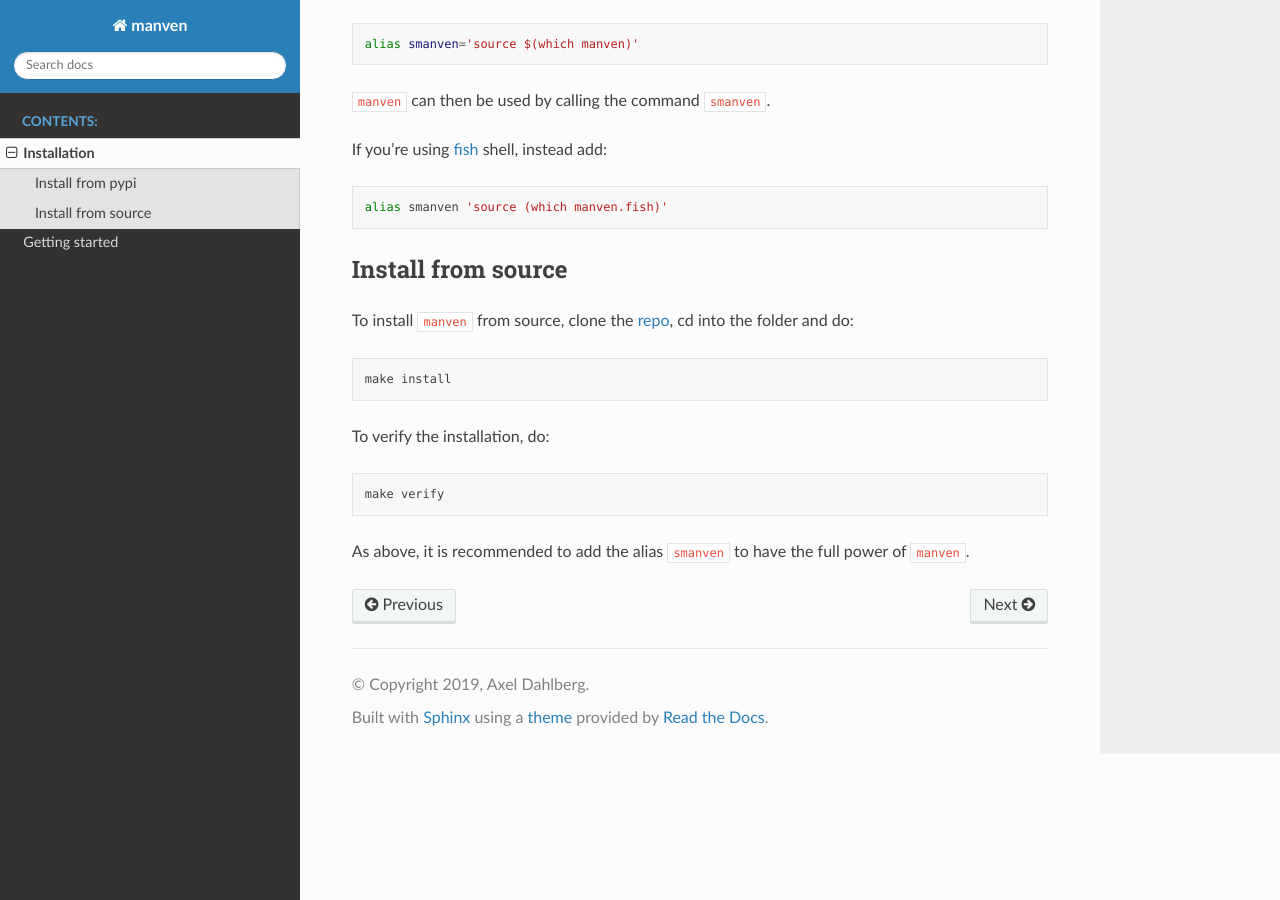
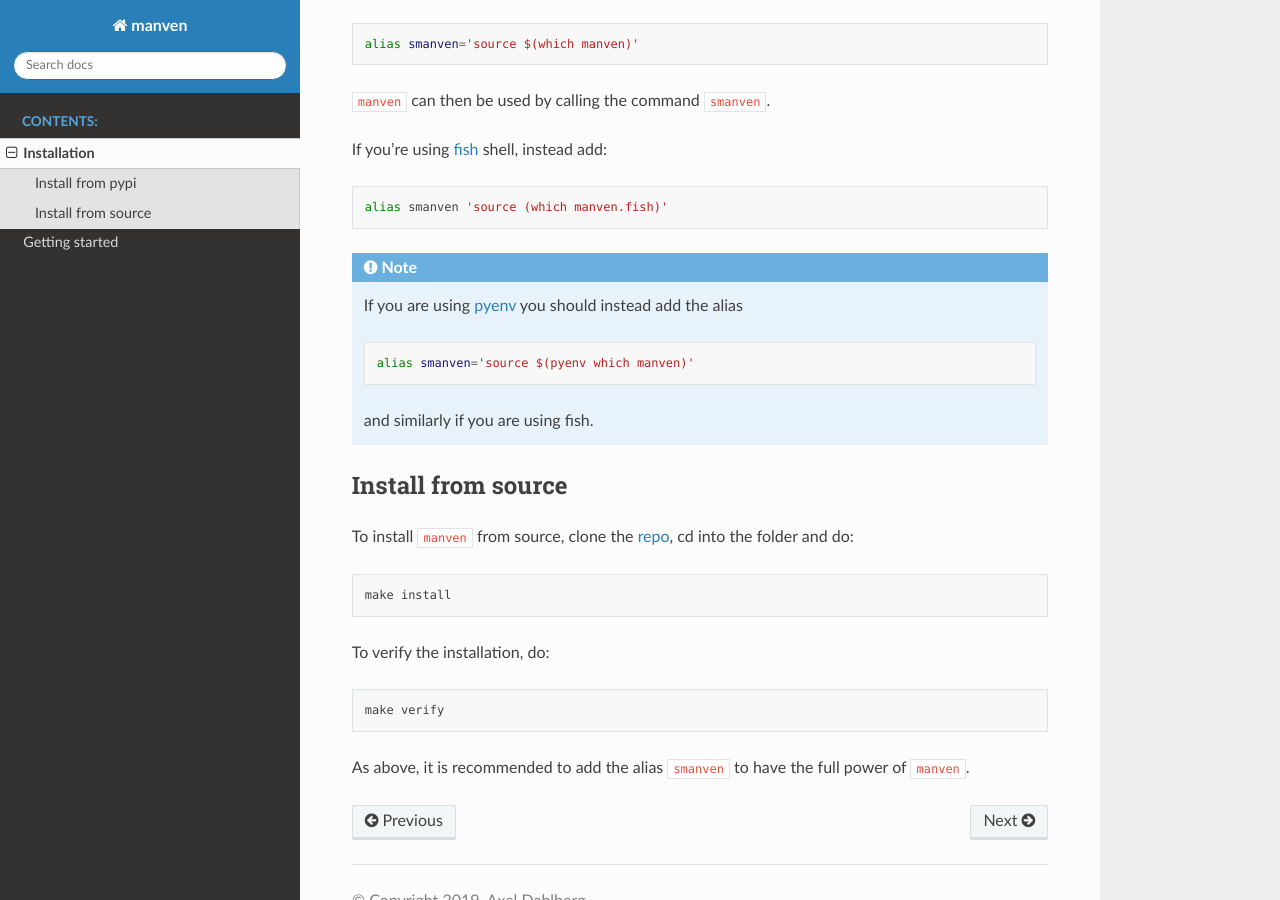
Before and after one commit to AckslD/manven, a Sphinx documentation site: the page built from docs/installation.rst, in a window 1280 px wide and 900 px high, scrolled down 534 px. Built offline with Sphinx 7.4.7 and the Read the Docs theme 2.0.0, drawn with Linux system fonts in a browser that asks for light colours.

Commit message:
docs(installation): Added note on the alias when using pyenv

```diff
--- a/docs/installation.rst
+++ b/docs/installation.rst
@@ -29,6 +29,17 @@ If you're using `fish <https://fishshell.com/>`_ shell, instead add:
 
    alias smanven 'source (which manven.fish)'
 
+.. note::
+
+   If you are using `pyenv <https://github.com/pyenv/pyenv>`_ you should instead add the alias
+
+   .. code-block:: bash
+
+      alias smanven='source $(pyenv which manven)'
+
+   and similarly if you are using fish.
+
+
 Install from source
 -------------------
 
```
